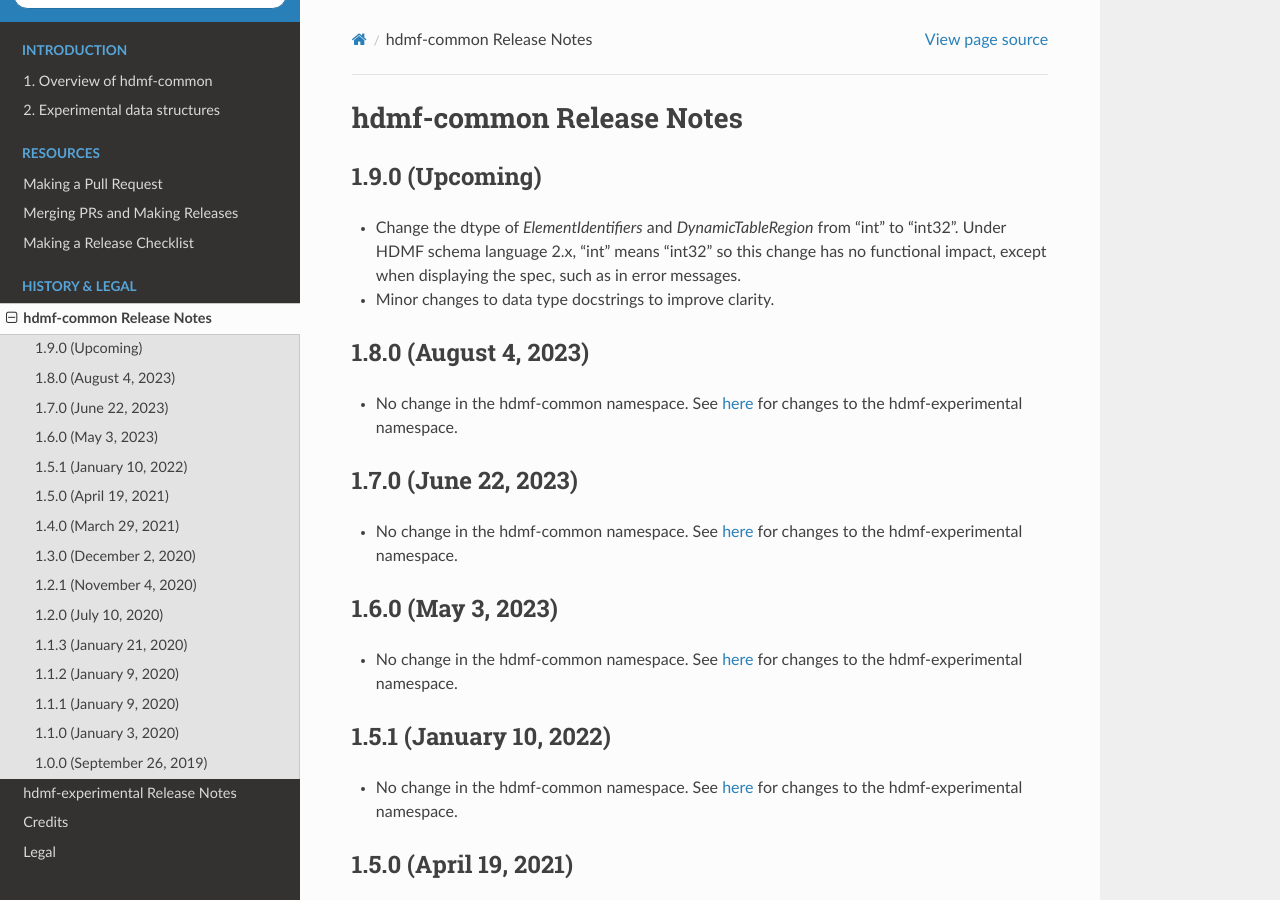
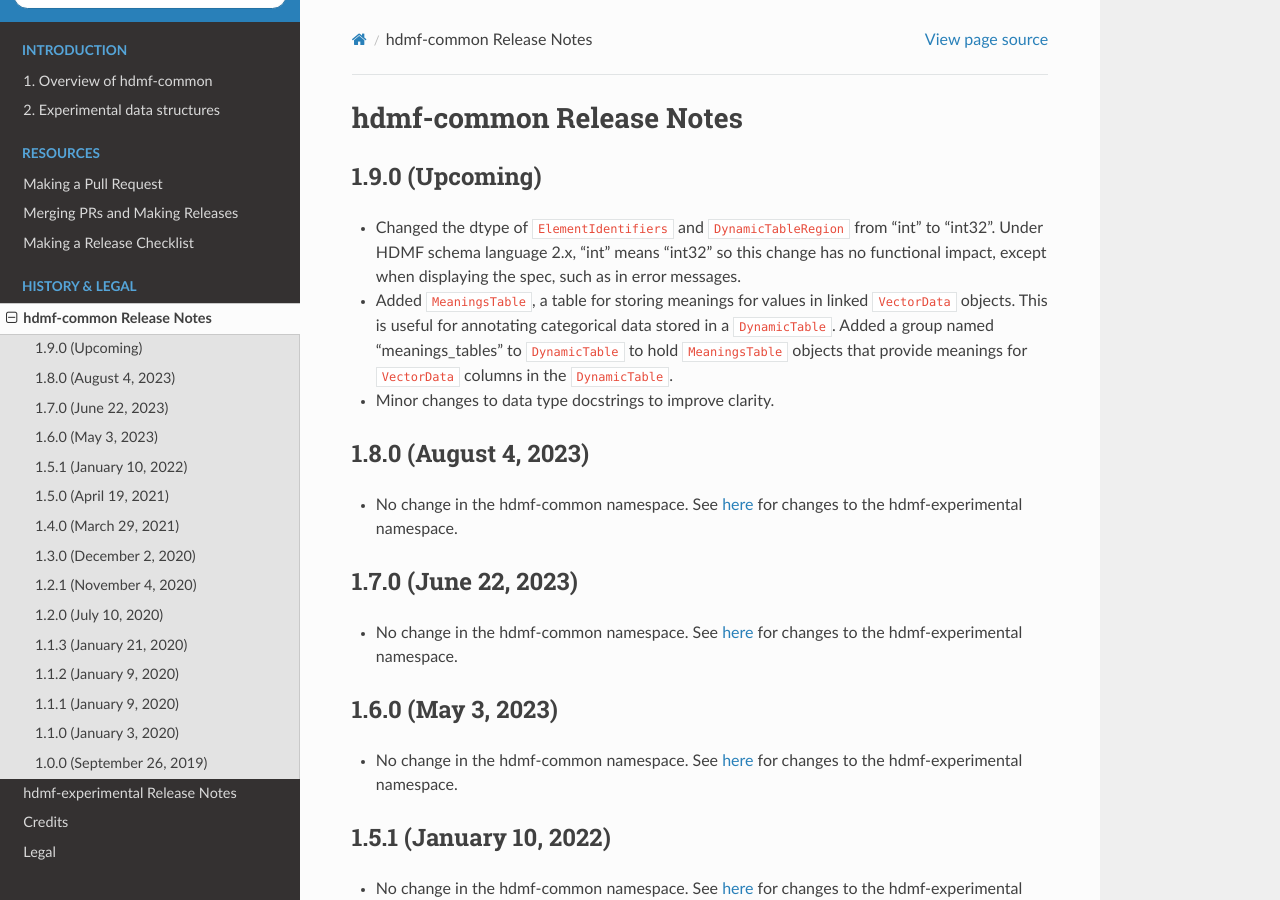
Before and after one commit to hdmf-dev/hdmf-common-schema, a Sphinx documentation site: the page built from docs/source/hdmf_common_release_notes.rst, in a window 1280 px wide and 900 px high. Built offline with Sphinx 7.4.7 and the Read the Docs theme 3.1.0, drawn with Linux system fonts in a browser that asks for light colours.

Commit message:
Added MeaningsTable data type and group to hold them in DynamicTable (#91)

```diff
--- a/docs/source/hdmf_common_release_notes.rst
+++ b/docs/source/hdmf_common_release_notes.rst
@@ -5,9 +5,13 @@
 
 1.9.0 (Upcoming)
 ----------------------
-- Change the dtype of `ElementIdentifiers` and `DynamicTableRegion` from "int" to "int32". Under HDMF
+- Changed the dtype of ``ElementIdentifiers`` and ``DynamicTableRegion`` from "int" to "int32". Under HDMF
   schema language 2.x, "int" means "int32" so this change has no functional impact, except when displaying the
   spec, such as in error messages.
+- Added ``MeaningsTable``, a table for storing meanings for values in linked ``VectorData`` objects.
+  This is useful for annotating categorical data stored in a ``DynamicTable``. Added a group named "meanings_tables"
+  to ``DynamicTable`` to hold ``MeaningsTable`` objects that provide meanings for ``VectorData`` columns in the
+  ``DynamicTable``.
 - Minor changes to data type docstrings to improve clarity.
 
 1.8.0 (August 4, 2023)
```
Also changed, not shown: 1 other file.
